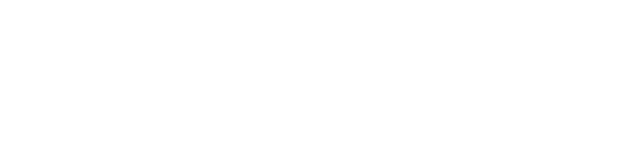
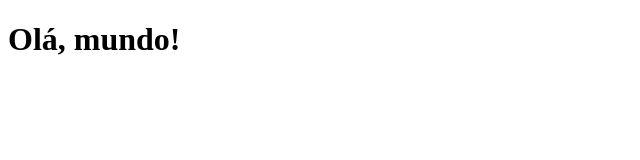
Before and after one commit to LDLNull/Hello_world, a plain HTML site: page index.html in a window 1280 px wide. Shown: the whole page, without its empty margins (0-640 px from the left). Drawn offline with Linux system fonts and the light colour scheme.

Commit message:
Texto adicionado ao html

```diff
--- a/index.html
+++ b/index.html
@@ -3,9 +3,9 @@
 <head>
     <meta charset="UTF-8">
     <meta name="viewport" content="width=device-width, initial-scale=1.0">
-    <title>Document</title>
+    <title>index.html</title>
 </head>
 <body>
-
+    <h1>Olá, mundo!</h1>
 </body>
 </html>
```
